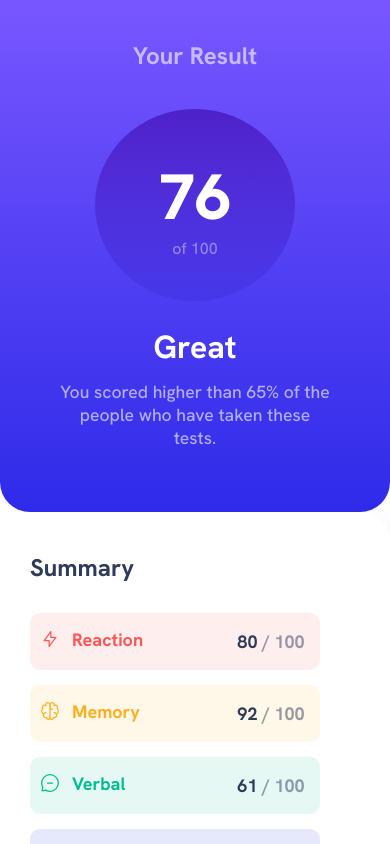
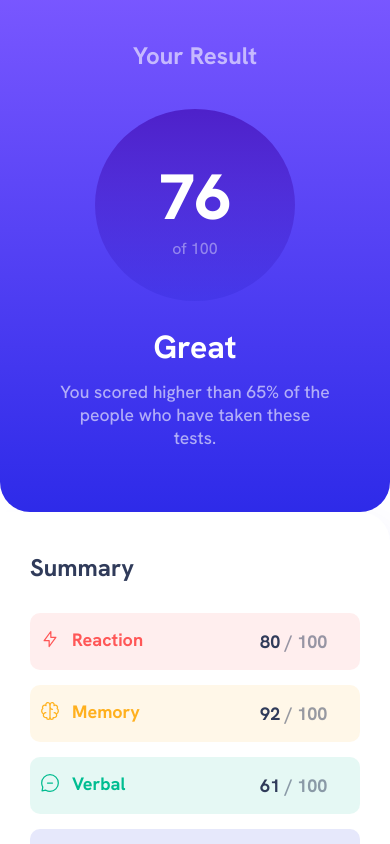
Before and after one commit to ilatif/frontend-mentor, a React (Create React App) app in the folder results-summary-component/: page / in a window 390 px wide. Shown: the top 844 px of the page. Built offline with nearby package versions, Linux system fonts and the light colour scheme.

Commit message:
Adjust width of summary item on mobile

```diff
--- a/results-summary-component/src/App.css
+++ b/results-summary-component/src/App.css
@@ -23,4 +23,8 @@
     transform: unset;
     padding-left: 30px;
   }
+
+  .list-item {
+    width: 330px;
+  }
 }
```
